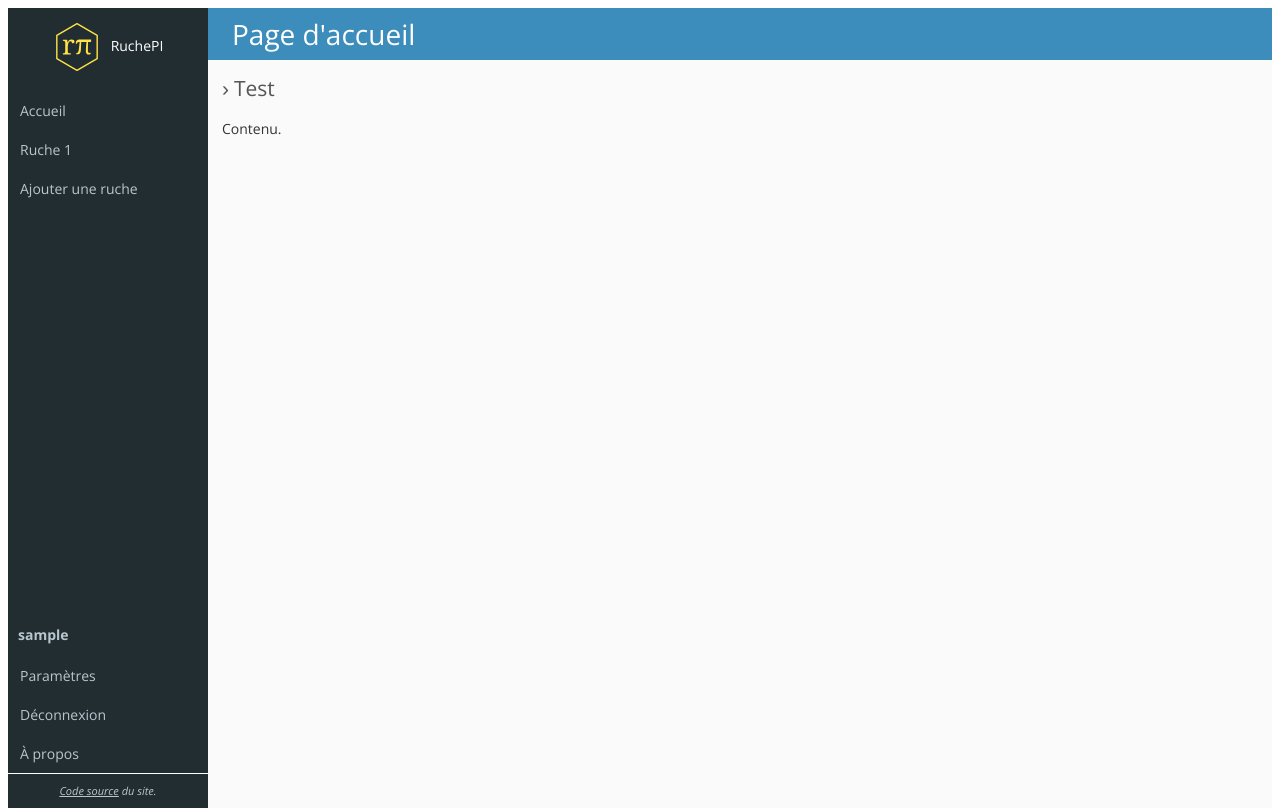
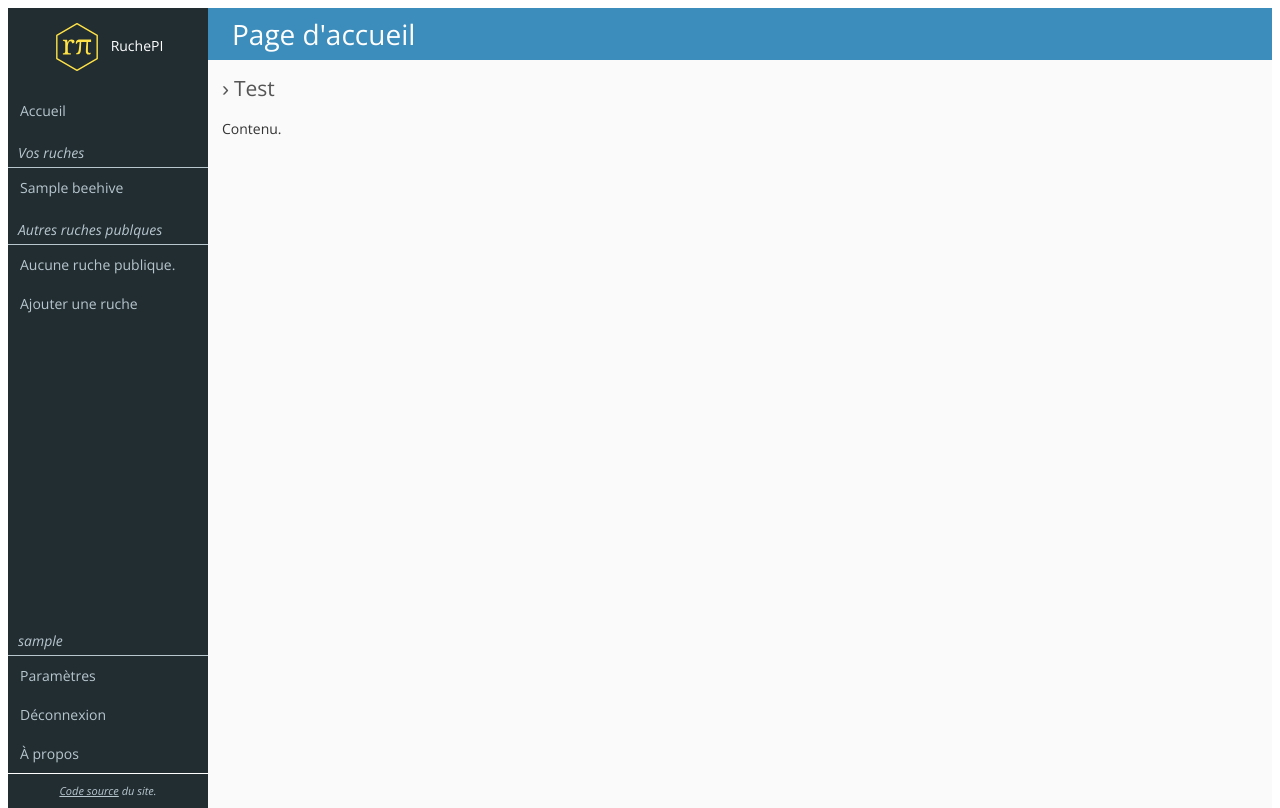
Before and after one commit to RuchePI/Site, a Django app: page / in a window 1280 px wide. Run offline with Django 3.2, Linux system fonts and the light colour scheme; a user stored in the database is signed in; tables that the repository leaves empty hold one stand-in row (values such as "Sample post"); style sheets or scripts are compiled from the project's sources; some libraries are stand-ins or nearby versions.

Commit message:
Création du modèle des ruches et affichage dans la barre

```diff
--- a/assets/scss/layout/_header.scss
+++ b/assets/scss/layout/_header.scss
@@ -20,6 +20,15 @@
     ul i.fa {
         width: 22px;
     }
+
+    h2 {
+        padding: 13px 10px 5px 10px;
+        margin: 0;
+        border-bottom: 1px solid $color-text-on-black;
+        font-size: 1rem;
+        font-weight: normal;
+        font-style: italic;
+    }
 }
 
 .header-logo {
@@ -38,14 +47,6 @@
 .header-menu {
     padding-top: 20px;
     flex: 1;
-}
-
-.sub-header {
-    .my-account {
-        padding: 10px;
-        margin: 0;
-        font-weight: bold;
-    }
 }
 
 .main-nav,
--- /dev/null
+++ b/rpi/beehive/models.py
@@ -0,0 +1,35 @@
+# coding: utf-8
+
+import uuid
+
+from django.db import models
+from django.contrib.auth.models import User
+
+
+class Beehive(models.Model):
+    """A beehive."""
+
+    class Meta:
+        verbose_name = "Ruche"
+        verbose_name_plural = "Ruches"
+
+    name = models.CharField(
+        "Nom de la ruche",
+        max_length=100,
+    )
+
+    owner = models.ForeignKey(User)
+
+    public = models.BooleanField(
+        "La ruche est publique ?",
+        default=True,
+    )
+
+    token = models.UUIDField(
+        "Jeton",
+        default=uuid.uuid4,
+        editable=False,
+    )
+
+    def __str__(self):
+        return '{} ({})'.format(self.name, self.owner)
--- /dev/null
+++ b/rpi/beehive/templatetags/header.py
@@ -0,0 +1,27 @@
+# coding: utf-8
+
+from django import template
+from django.db.models import Q
+
+from rpi.beehive.models import Beehive
+
+
+register = template.Library()
+
+
+@register.filter('beehives')
+def beehives(user):
+    """Gets the beehives accord to user."""
+
+    if user and user.is_authenticated():
+        personnal_beehives = Beehive.objects.filter(owner=user)
+        if user.is_superuser:
+            public_beehives = Beehive.objects.filter(~Q(owner=user))
+        else:
+            public_beehives = Beehive.objects.filter(~Q(owner=user),
+                                                     Q(public=True))
+    else:
+        personnal_beehives = None
+        public_beehives = Beehive.objects.filter(public=True)
+
+    return {'personnal': personnal_beehives, 'public': public_beehives}
--- /dev/null
+++ b/rpi/beehive/urls.py
@@ -0,0 +1,8 @@
+from django.conf.urls import url
+
+# from rpi.user.views import
+
+
+urlpatterns = [
+    # url(r'^connexion/$', login_view, name='login'),
+]
--- /dev/null
+++ b/rpi/beehive/views.py
@@ -0,0 +1,3 @@
+from django.shortcuts import render
+
+# Create your views here.
--- a/rpi/urls.py
+++ b/rpi/urls.py
@@ -5,11 +5,13 @@ from django.conf import settings
 
 import rpi.pages.views
 import rpi.user.urls
+import rpi.beehive.urls
 
 
 urlpatterns = [
     url(r'^$', rpi.pages.views.home, name='home'),
     url(r'utilisateurs/', include('rpi.user.urls')),
+    url(r'ruches/', include('rpi.beehive.urls')),
     url(r'^admin/', admin.site.urls),
 ]
 
--- a/templates/base.html
+++ b/templates/base.html
@@ -1,4 +1,5 @@
 {% load static %}
+{% load header %}
 
 <!DOCTYPE html>
 <html lang="fr">
@@ -32,8 +33,13 @@
                 <nav class="header-menu">
                     <ul class="main-nav">
                         <li><a href="{% url 'home' %}"><i class="fa fa-home"></i>Accueil</a></li>
+                        {% with beehives=user|beehives %}
+
+                            {# Personnal beehives. #}
+                            <h2>Vos ruches</h2>
+                            {% for b in beehives.personnal %}
                                 <li>
-                            <a href="#" class="has-dropdown"><i class="fa fa-forumbee"></i>Ruche 1<i class="visibility fa fa-unlock"></i></a>
+                                    <a href="#" class="has-dropdown"><i class="fa fa-forumbee"></i>{{ b.name }}<i class="visibility fa fa-{% if not b.public %}un{% endif %}lock"></i></a>
                                     <ul class="dropdown">
                                         <li><a href="#"><i class="fa fa-th"></i>Résumé</a></li>
                                         <li><a href="#"><i class="fa fa-table"></i>Données</a></li>
@@ -42,6 +48,31 @@
                                         <li><a href="#"><i class="fa fa-trash"></i>Supprimer</a></li>
                                     </ul>
                                 </li>
+                            {% empty %}
+                                <li><a href="#">Aucune ruche à vous.</a></li>
+                            {% endfor %}
+
+                            {# Public beehives. #}
+                            <h2>Autres ruches publques</h2>
+                            {% for b in beehives.public %}
+                                <li>
+                                    <a href="#" class="has-dropdown"><i class="fa fa-forumbee"></i>{{ b.name }}{% if user.is_superuser %}<i class="visibility fa fa-{% if not b.public %}un{% endif %}lock"></i>{% endif %}</a>
+                                    <ul class="dropdown">
+                                        <li><a href="#"><i class="fa fa-th"></i>Résumé</a></li>
+                                        <li><a href="#"><i class="fa fa-table"></i>Données</a></li>
+                                        <li><a href="#"><i class="fa fa-line-chart"></i>Graphiques</a></li>
+                                        {% if user.is_superuser %}
+                                            <li><a href="#"><i class="fa fa-pencil"></i>Modifier</a></li>
+                                            <li><a href="#"><i class="fa fa-trash"></i>Supprimer</a></li>
+                                        {% endif %}
+                                    </ul>
+                                </li>
+                            {% empty %}
+                                <li>
+                                    <a href="#">Aucune ruche publique.</a>
+                                </li>
+                            {% endfor %}
+                        {% endwith %}
                         {% if user.is_authenticated %}
                             <li><a href="#"><i class="fa fa-plus"></i>Ajouter une ruche</a></li>
                         {% endif %}
@@ -49,7 +80,7 @@
                 </nav>
                 <div class="sub-header">
                     {% if user.is_authenticated %}
-                        <p class="my-account">{{ user.username }}</p>
+                        <h2>{{ user.username }}</h2>
                     {% endif %}
                     <ul class="secondary-nav">
                         {% if user.is_authenticated %}
```
Also changed, not shown: rpi/beehive/admin.py (added, +12 -0 lines), rpi/settings.py (+8 -2 lines), rpi/beehive/__init__.py (added), rpi/beehive/templatetags/__init__.py (added), 1 other file. Lines whose indentation alone changed are shown as unchanged.
